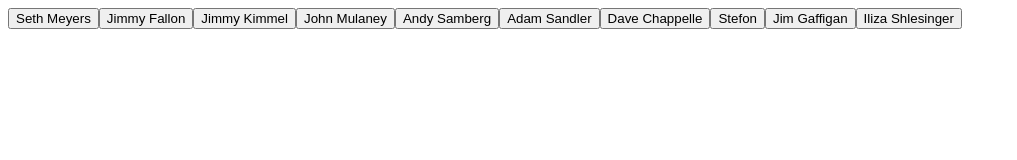
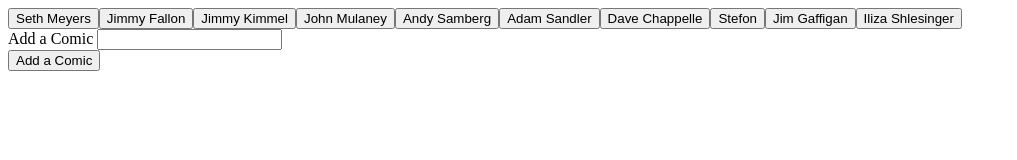
Before and after one commit to JulieValdez/GiphyAPI, a plain HTML site: page index.html in a window 1280 px wide. Shown: the whole page, without its empty margins (0-1017 px from the left). Drawn offline with nearby package versions, Linux system fonts and the light colour scheme.

Commit message:
input for new comic to be added works

```diff
--- a/index.html
+++ b/index.html
@@ -14,6 +14,13 @@
     <div id="main-container">
       <div id="button-div"></div>
 
+      <form id="comic-form">
+        <label for="comic-input">Add a Comic</label>
+        <input type="text" id="comic-input" /><br />
+
+        <input id="add-comic" type="submit" value="Add a Comic" />
+      </form>
+
       <div id="Gif-div"></div>
     </div>
     <script
```
